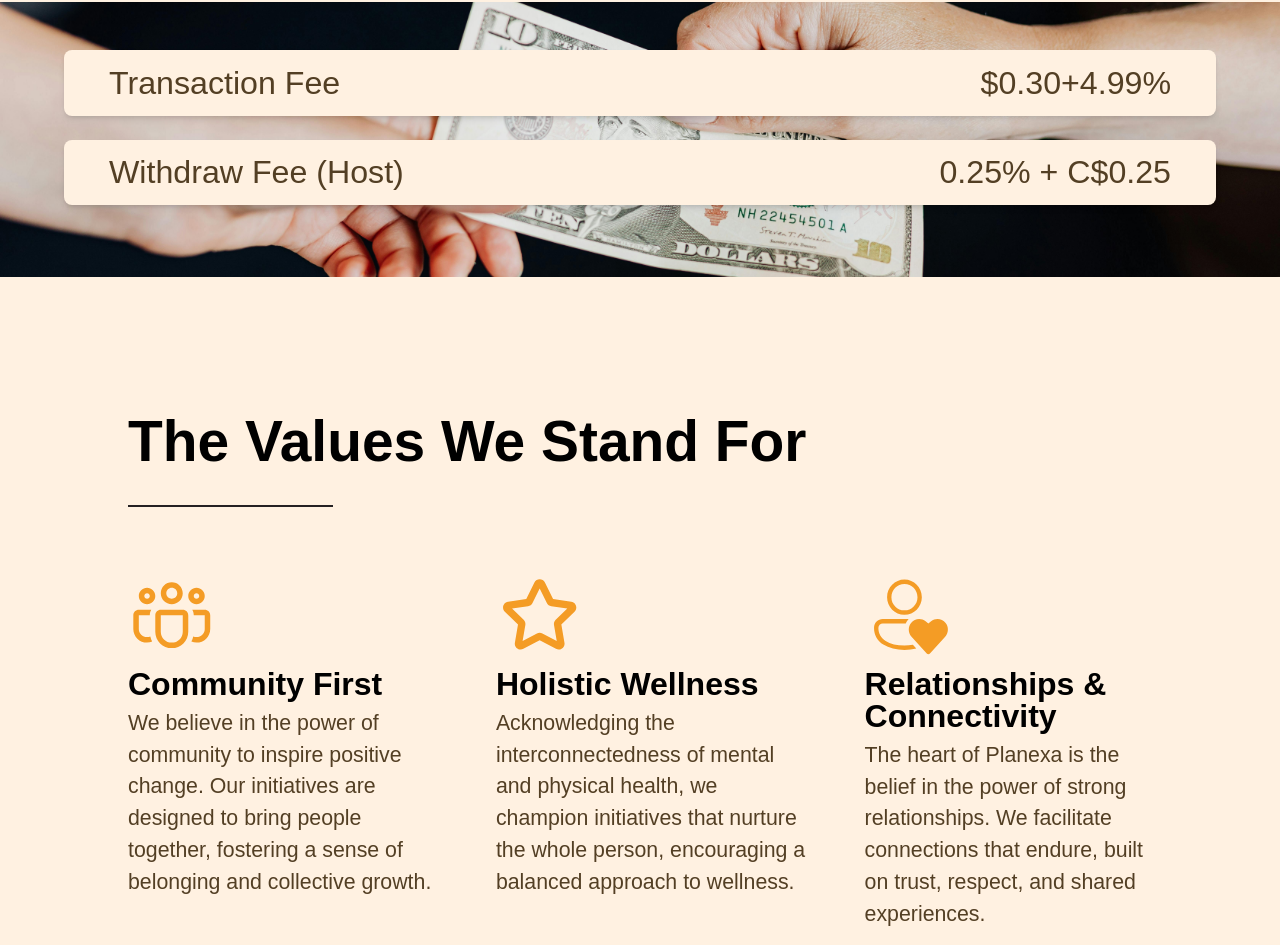
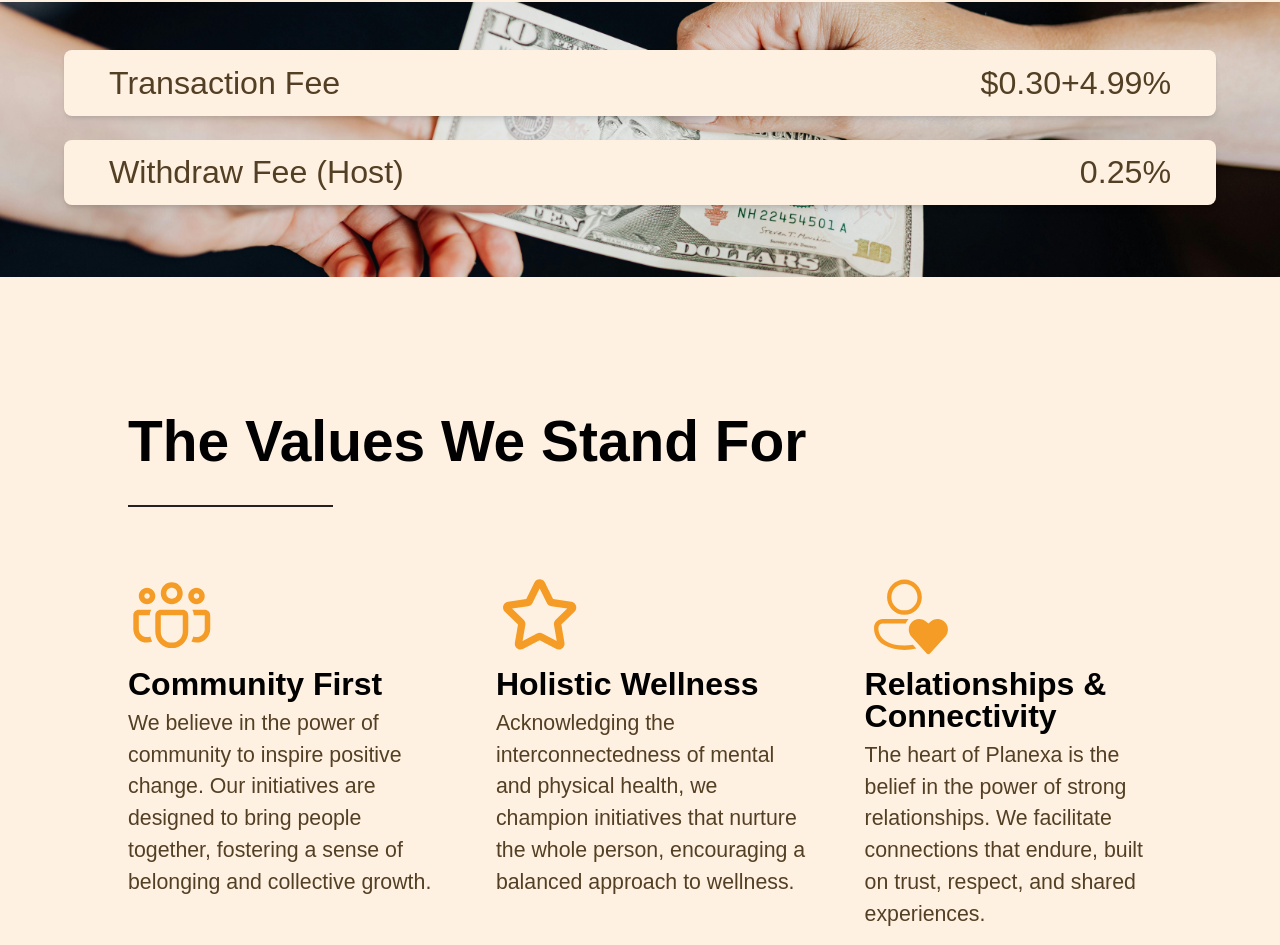
Before and after one commit to redfedted/PlanexaWebsite, a React (Vite) app: page / in a window 1280 px wide. Shown: the part 4914-5859 px from the top of the page. Built offline with nearby package versions, Linux system fonts and the light colour scheme; a web font is replaced by a local one.

Commit message:
feat: update withdrawal fee

```diff
--- a/src/components/AppDetailsTemp.jsx
+++ b/src/components/AppDetailsTemp.jsx
@@ -3,7 +3,7 @@ import img from "/src/images/Image10.webp";
 function AppDetailsTemp() {
     const arr = [
         { feature: "Transaction Fee", basic: "$0.30+4.99%" },
-        { feature: "Withdraw Fee (Host)", basic: "0.25% + C$0.25" },
+        { feature: "Withdraw Fee (Host)", basic: "0.25%" },
     ];
 
     return (
```
